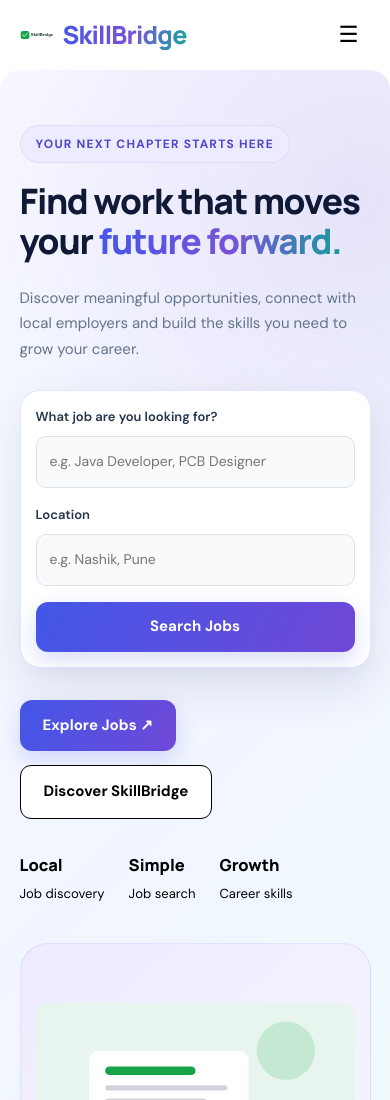
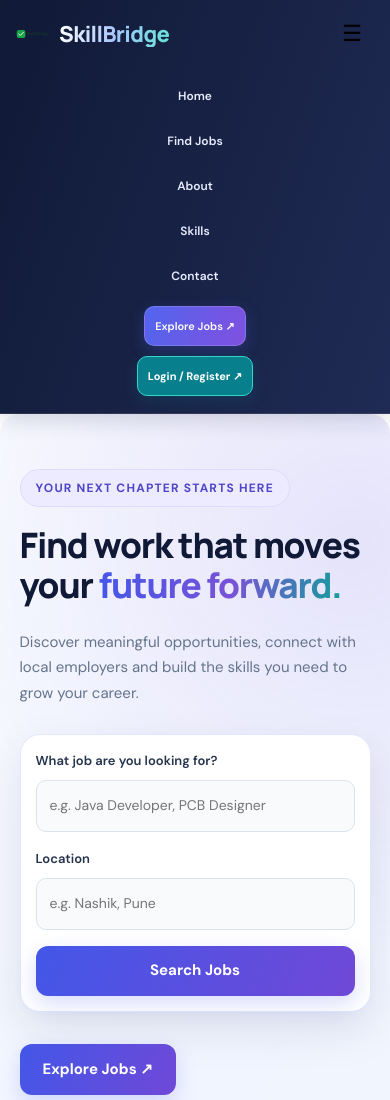
Before and after one commit to vaishnavi1545/skillbridge-job-portal, a website: page public/index.html in a window 390 px wide. Shown: the top 1100 px of the page. Drawn offline with Linux system fonts and the light colour scheme.

Commit message:
Update style.css

```diff
--- a/public/css/style.css
+++ b/public/css/style.css
@@ -1381,3 +1381,119 @@
         font-size: 21px;
     }
 }
+
+/* ===== SkillBridge Premium Navbar Fix ===== */
+
+.navbar {
+    position: sticky;
+    top: 0;
+    z-index: 1000;
+    display: flex;
+    align-items: center;
+    justify-content: space-between;
+    gap: 18px;
+    padding: 14px 5%;
+    background: linear-gradient(110deg, #101936, #202b55);
+    border-bottom: 1px solid rgba(255, 255, 255, 0.12);
+    box-shadow: 0 5px 22px rgba(16, 25, 54, 0.16);
+}
+
+/* Brand name */
+.navbar .brand span {
+    font-size: clamp(22px, 2.5vw, 29px);
+    font-weight: 800;
+    background: linear-gradient(100deg, #ffffff, #a8c7ff, #65e3d5);
+    -webkit-background-clip: text;
+    background-clip: text;
+    color: transparent;
+}
+
+/* Navigation links */
+.navbar .nav-links {
+    display: flex;
+    align-items: center;
+    justify-content: center;
+    gap: 8px;
+}
+
+.navbar .nav-links a {
+    display: inline-flex;
+    align-items: center;
+    justify-content: center;
+    min-height: 40px;
+    padding: 10px 12px;
+    border-radius: 10px;
+    color: #e8edff;
+    background: transparent;
+    font-size: 14px;
+    font-weight: 600;
+    text-decoration: none;
+    white-space: nowrap;
+    transition: background 0.2s ease, color 0.2s ease;
+}
+
+.navbar .nav-links a:hover {
+    color: #ffffff;
+    background: rgba(255, 255, 255, 0.12);
+}
+
+/* Explore Jobs button */
+.navbar .nav-links a.nav-cta {
+    padding: 11px 17px;
+    color: #ffffff;
+    background: linear-gradient(110deg, #5265ee, #8050df);
+    border: 1px solid rgba(255, 255, 255, 0.16);
+    box-shadow: 0 5px 15px rgba(82, 101, 238, 0.25);
+}
+
+.navbar .nav-links a.nav-cta:hover {
+    background: linear-gradient(110deg, #6677ff, #9167ed);
+    transform: translateY(-1px);
+}
+
+/* Login / Register button */
+.navbar .nav-links a[href="login.html"] {
+    padding: 11px 17px;
+    color: #ffffff;
+    background: #087f8c;
+    border: 1px solid #35d5c5;
+    border-radius: 10px;
+    font-weight: 700;
+    box-shadow: 0 5px 15px rgba(8, 127, 140, 0.2);
+}
+
+.navbar .nav-links a[href="login.html"]:hover {
+    background: #0999a2;
+}
+
+/* Mobile navigation */
+@media (max-width: 700px) {
+    .navbar {
+        padding: 12px 16px;
+        gap: 8px;
+    }
+
+    .navbar .brand {
+        flex-shrink: 0;
+    }
+
+    .navbar .brand span {
+        font-size: 22px;
+        letter-spacing: -0.6px;
+    }
+
+    .navbar .nav-links {
+        gap: 5px;
+    }
+
+    .navbar .nav-links a {
+        padding: 8px;
+        font-size: 12px;
+    }
+
+    .navbar .nav-links a.nav-cta,
+    .navbar .nav-links a[href="login.html"] {
+        padding: 9px 10px;
+        font-size: 11px;
+    }
+}
```
